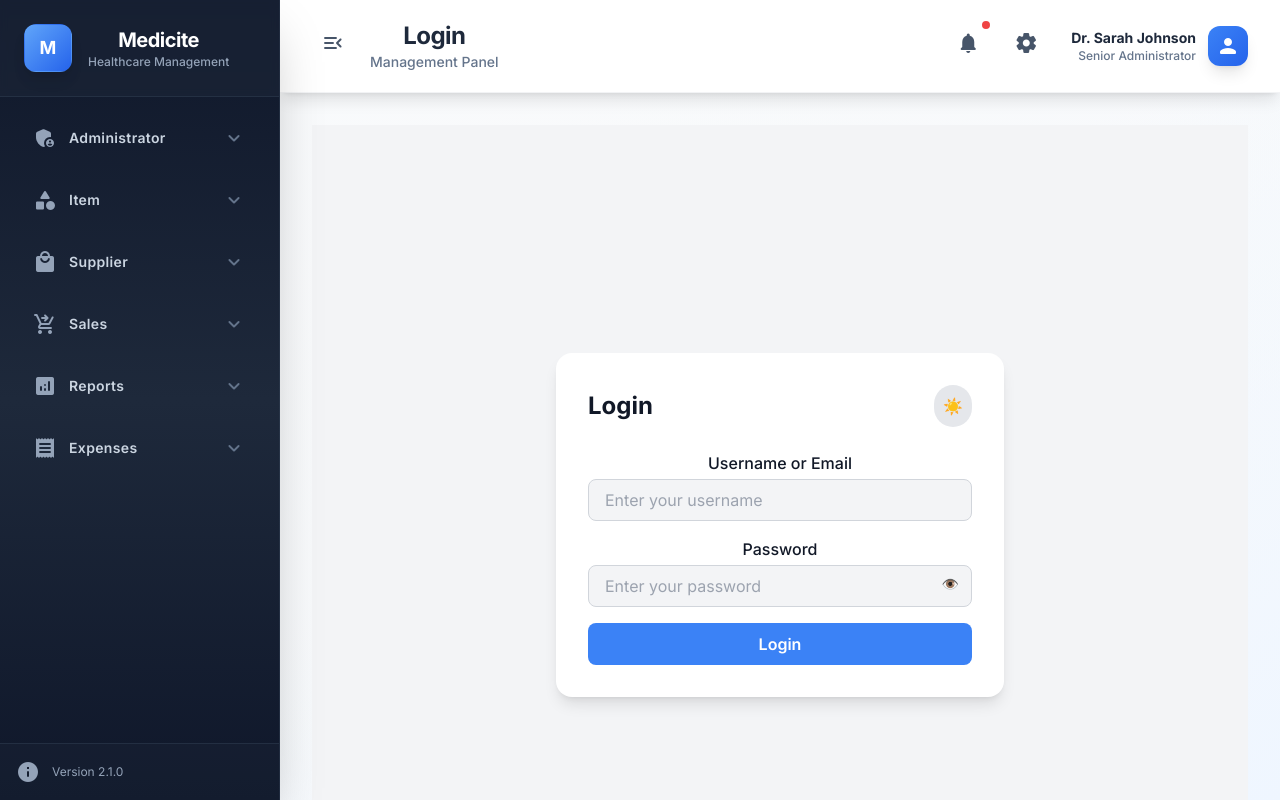
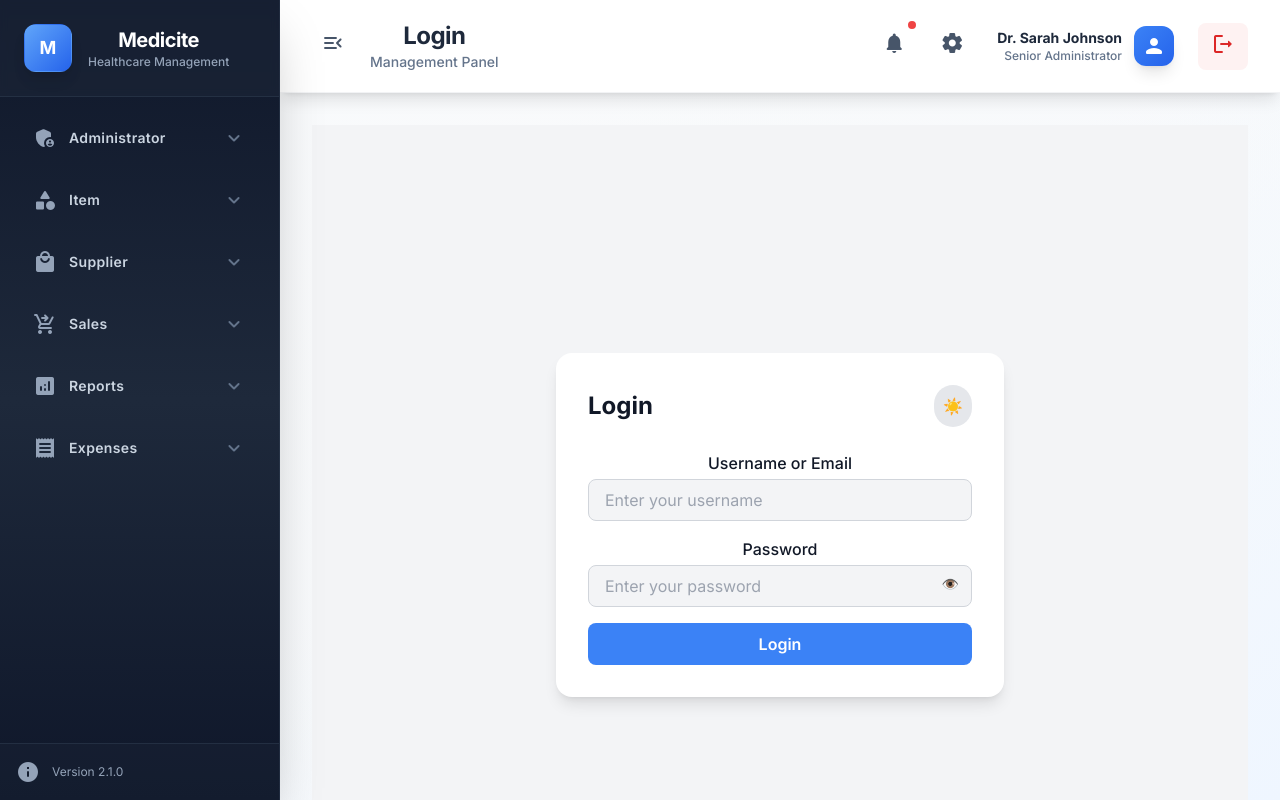
Before and after one commit to MHDMufeek/Pharmacy-POS-system-, a Vue app in the folder frontend/: page / in a window 1280 px wide. Built offline with nearby package versions, Linux system fonts and the light colour scheme.

Commit message:
add logout in dsahboard page

```diff
--- a/frontend/src/components/Navbar.vue
+++ b/frontend/src/components/Navbar.vue
@@ -61,6 +61,14 @@
             <span class="material-icons-round text-white text-lg">person</span>
           </div>
         </div>
+        <!-- Logout -->
+        <button
+          @click="logout"
+          class="ml-2 px-3 py-2 bg-red-50 text-red-700 rounded-lg hover:bg-red-100 transition-colors text-sm"
+          title="Logout"
+        >
+          <span class="material-icons-round text-red-600 text-base">logout</span>
+        </button>
       </div>
     </div>
   </header>
@@ -68,7 +76,7 @@
 
 <script setup>
 import { computed } from 'vue';
-import { useRoute } from 'vue-router';
+import { useRoute, useRouter } from 'vue-router';
 
 const props = defineProps({
   sidebarOpen: Boolean
@@ -77,8 +85,19 @@ const props = defineProps({
 const emit = defineEmits(['toggle-sidebar']);
 
 const route = useRoute();
+const router = useRouter();
 
 const currentRouteName = computed(() => {
   return route.name;
 });
+
+function logout() {
+  try {
+    localStorage.removeItem('token');
+    localStorage.removeItem('user');
+  } catch (e) {
+    // ignore
+  }
+  router.push({ name: 'Login' });
+}
 </script>
```
